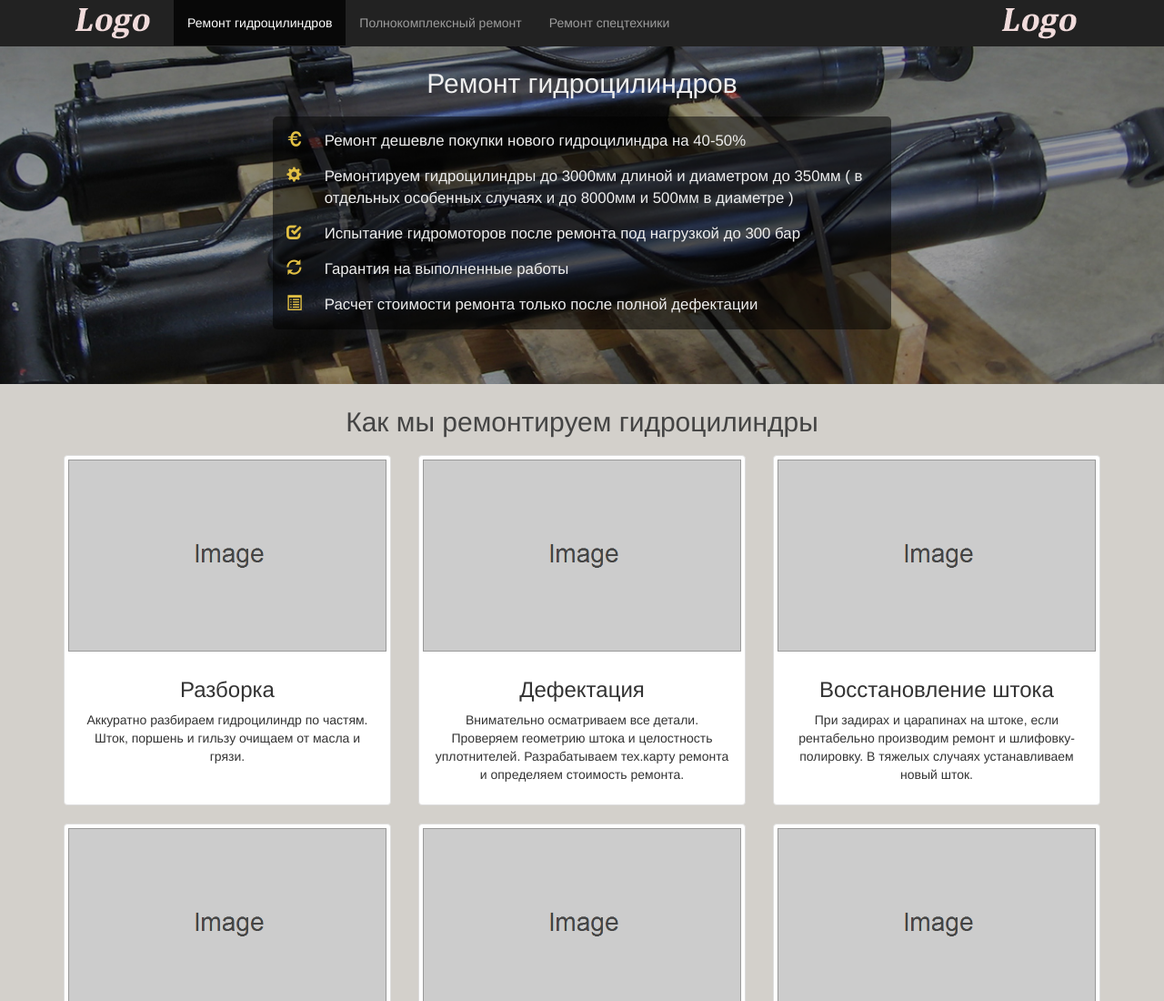
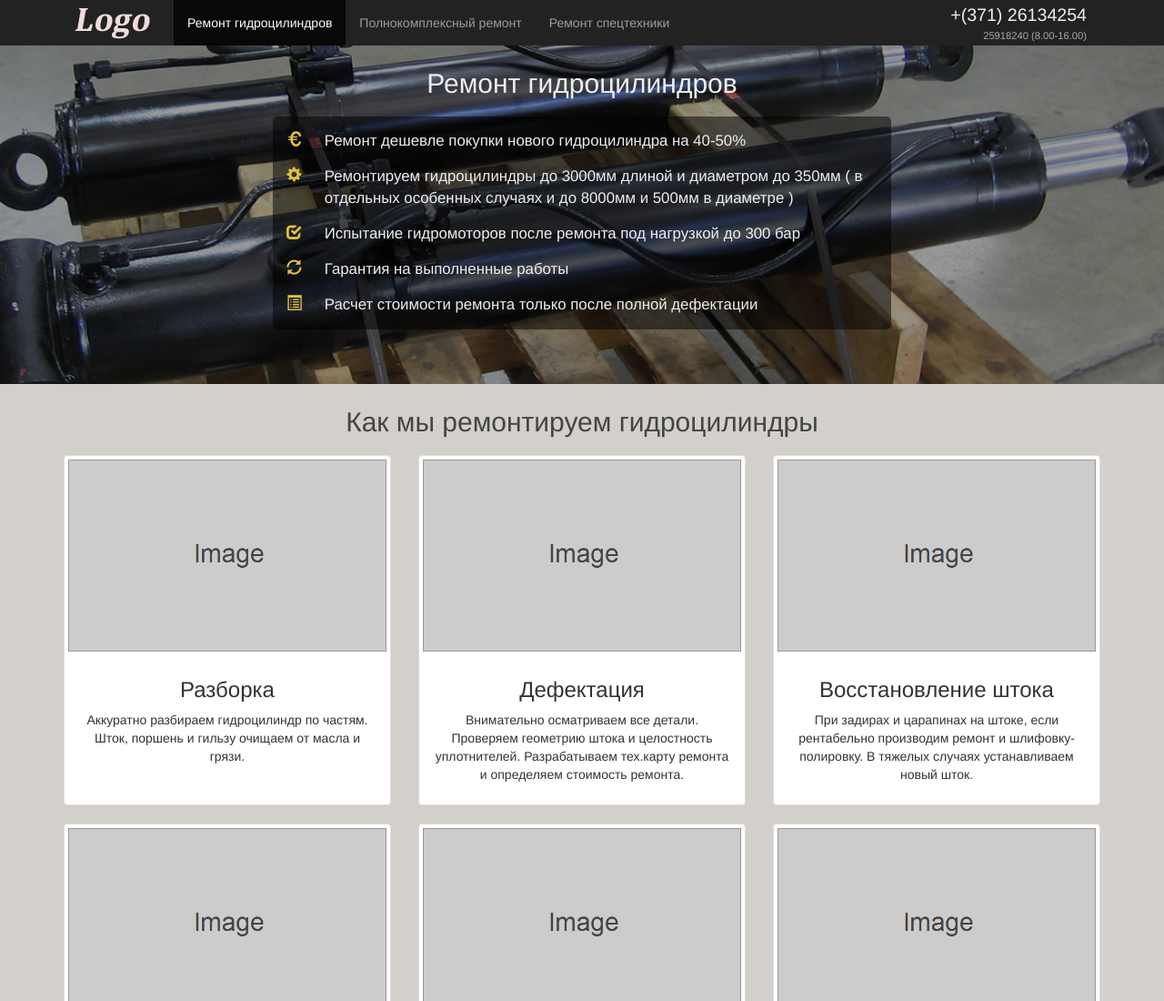
Before and after one commit to Nevidimko1/web1, a plain HTML site: page index.html in a window 1280 px wide. Shown: the top 1100 px of the page at 91% size. Drawn offline with Linux system fonts and the light colour scheme.

Commit message:
updates for contacts

```diff
--- a/css/styles.css
+++ b/css/styles.css
@@ -13,6 +13,27 @@ body {
 
 .logo {
   padding: 0;
+}
+
+.contacts {
+  float: right;
+  margin-top: 3px;
+}
+
+.contacts p {
+  margin: 0;
+  padding-right: 15px;
+}
+
+.contacts p.main {
+  color: #eee;
+  font-size: 1.4em;
+}
+
+.contacts p.secondary {
+  color: #aaa;
+  font-size: 0.8em;
+  float: right;
 }
 
 .container-fluid {
--- a/index.html
+++ b/index.html
@@ -30,13 +30,15 @@
           <a class="navbar-brand logo" href="#">
             <img src="img/logo.png"/>
           </a>
-          <div class="visible-xs-block visible-sm-block" style="float: right;">
-            <img src="img/logo.png"/>
+          <div class="contacts visible-xs-block visible-sm-block">
+            <p class="main">+(371) 26134254</p>
+            <p class="secondary">25918240 (8.00-16.00)</p>
           </div>
         </div>
         <div id="navbar" class="collapse navbar-collapse">
-          <div class="visible-md-block visible-lg-block" style="float: right;">
-            <img src="img/logo.png"/>
+          <div class="contacts visible-md-block visible-lg-block">
+            <p class="main">+(371) 26134254</p>
+            <p class="secondary">25918240 (8.00-16.00)</p>
           </div>
           <ul class="nav navbar-nav">
             <li class="active"><a href="#">Ремонт гидроцилиндров</a></li>
```
